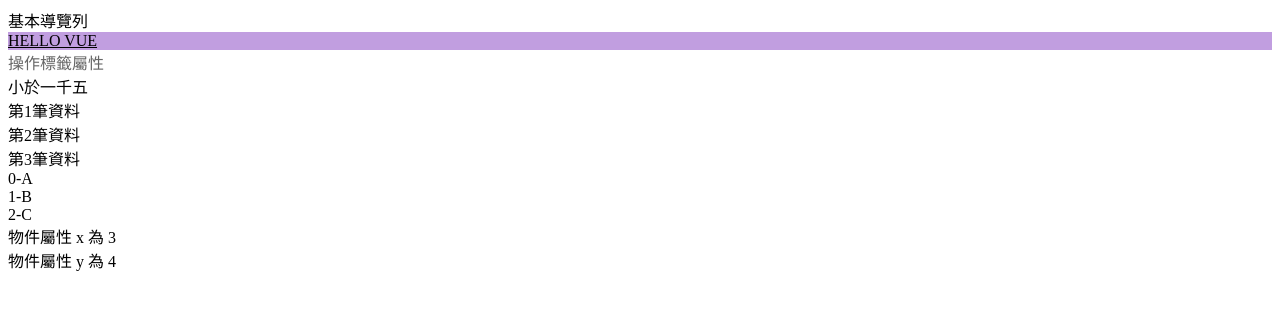
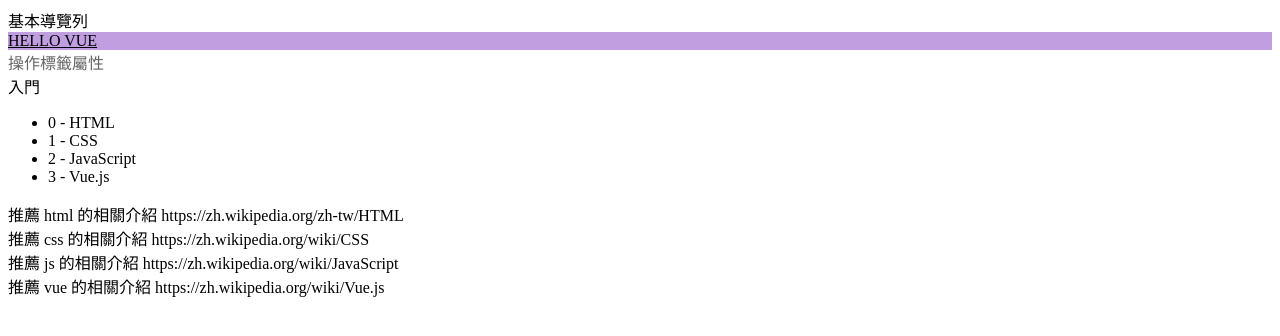
Before and after one commit to ausitnkai/javascript, a Vue app in the folder vue-project/: page / in a window 1280 px wide. Shown: the top 336 px of the page. Built offline with nearby package versions, Linux system fonts and the light colour scheme.

Commit message:
vue的判斷式與迴圈

```diff
--- a/vue-project/src/app.vue
+++ b/vue-project/src/app.vue
@@ -2,33 +2,44 @@
 <script setup>
     let message = "<u>Hello Vue</u>";
     let checked = true;
-    let number=1500;
-    let data=[1,2,3];
-    let char=["A","B","C"];
-    let obj={"x":3, "y":4};
+    let level=0;
+    let topic=["HTML","CSS","JavaScript","Vue.js"];
+    let objTopic={
+        html:"https://zh.wikipedia.org/zh-tw/HTML",
+        css:"https://zh.wikipedia.org/wiki/CSS",
+        js:"https://zh.wikipedia.org/wiki/JavaScript",
+        vue:"https://zh.wikipedia.org/wiki/Vue.js"
+
+    };
     console.log("我的第一個組件")
 </script>
 <!--HTML-->
 <template>
     <nav>基本導覽列</nav>
     <!--使用 "v-html" 產生效果效果-->
-    <main v-html="message.toUpperCase()"></main>
+    <main v-html="message.toUpperCase()">
+
+    </main>
 
     <!--使用 "v-bind:" 來帶入在 javascript 中設定的屬性的值-->
     <!--三元運算 : 判斷對象 ? 結果一 : 結果二-->
     <div :class="checked ? 'dark':'light'">操作標籤屬性</div>
 
     <!-- vue 的 if、if...else、else判斷式 -->
-    <div v-if="number > 2000">大於兩千</div>
-    <div v-else-if="number > 1500">大於一千五，小於兩千</div>
-    <div v-else>小於一千五</div>
-
-    <!-- vue 的 for 迴圈應用於陣列-->
-    <div v-for="n in data">第{{ n }}筆資料</div>
-    <div v-for="(text, index) in char">{{ index }}-{{ text }}</div>
+    <div v-if="level===3">大神</div>
+    <div v-else-if="level===2">資深</div>
+    <div v-else-if="level===1">中階</div>
+    <div v-else>
+        <div>入門</div>
+        <ul>
+            <!-- vue 的 for 迴圈應用於陣列-->
+            <!--提取陣列的索引號-->
+            <li v-for="(name,index) in topic">{{ index }} - {{ name }}</li>
+        </ul>
+    </div>
 
     <!-- vue 的 for 迴圈應用於物件-->
-    <div v-for="(value, key) in obj">物件屬性 {{ key }} 為 {{value}}</div>
+    <div v-for="(value, key) in objTopic">推薦 {{ key }} 的相關介紹 {{value}}</div>
 </template>
 <!--CSS-->
 <style scoped>
```
